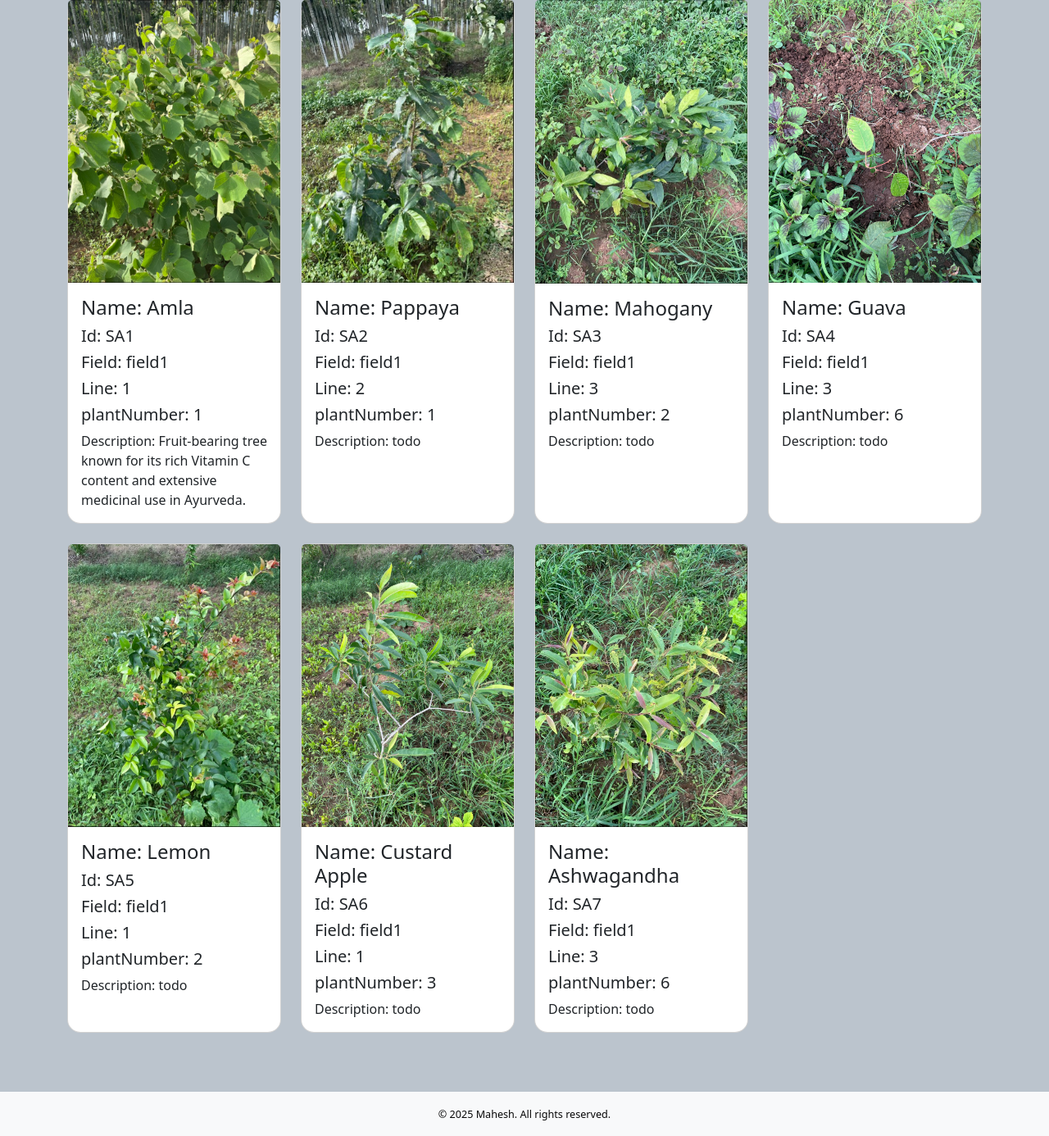
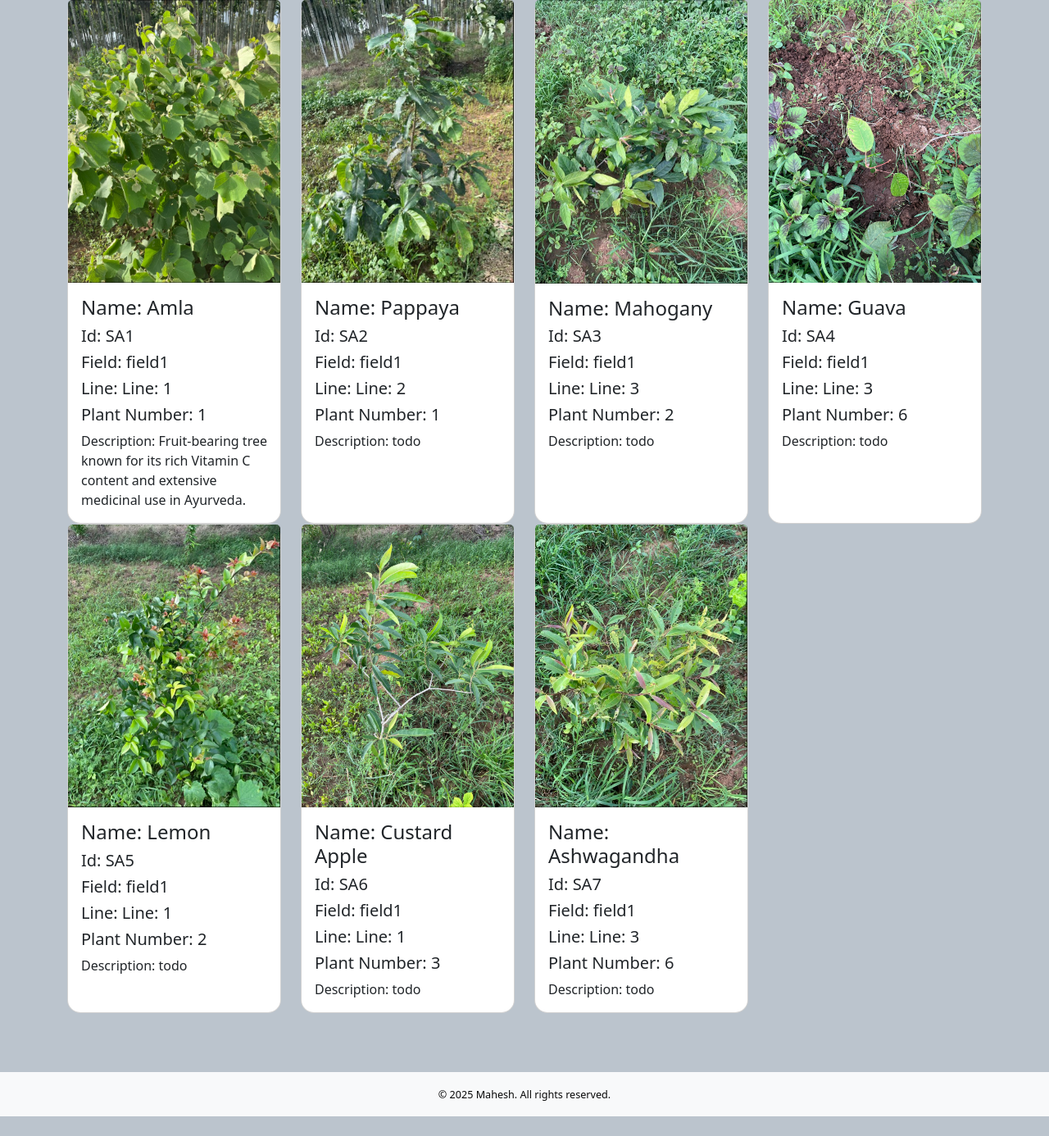
Before and after one commit to maheshdr/farmWeb, a Django app: page / in a window 1280 px wide. Shown: the part 415-1801 px from the top of the page at 82% size. After the commit the page ends 1777 px from the top, so only its background shows below. Run offline with Django 5.2, Linux system fonts and the light colour scheme; data comes from the database, SQL or seed files in the repository; style sheets or scripts are compiled from the project's sources; some libraries are stand-ins or nearby versions.

Commit message:
label changes and css fix

```diff
--- a/trees/templates/trees/cards.html
+++ b/trees/templates/trees/cards.html
@@ -1,17 +1,17 @@
 {% load static %}
 <div class="container">
-    <div class="row pt-4">
+    <div class="row py-4">
         {% for tree in trees %}
-        <div class="col-md-3 mb-4">
+        <div class="col-12 col-sm-6 col-md-4 col-lg-3">
             <div class="card h-100">
                 <img src="{{ BASE_IMAGE_URL }}/media/{{ tree.imageUrl }}" class="card-img-top" alt="{{ tree.name }}">
                 <div class="card-body">
-                    <h4 class="card-title">Name: {{ tree.name }}</h4>
-                    <h5 >Id: {{ tree.plantId }}</h5>
-                    <h5 >Field: {{ tree.fieldName }}</h5>
-                    <h5 >Line: {{ tree.lineNumber }}</h5>
-                    <h5 >plantNumber: {{ tree.plantNumber }}</h5>
-                    <p class="card-text">Description: {{ tree.desc }}</p>
+                    <h4 class="card-title"><span>Name: </span>{{ tree.name }}</h4>
+                    <h5><span class="label">Id: </span> {{ tree.plantId }}</h5>
+                    <h5><span class="label">Field: </span>{{ tree.fieldName }}</h5>
+                    <h5><span class="label">Line: </span> Line: {{ tree.lineNumber }}</h5>
+                    <h5><span class="label">Plant Number:  </span>{{ tree.plantNumber }}</h5>
+                    <p class="card-text"><span class="label">Description: </span>{{ tree.desc }}</p>
                 </div>
             </div>
         </div>
```
